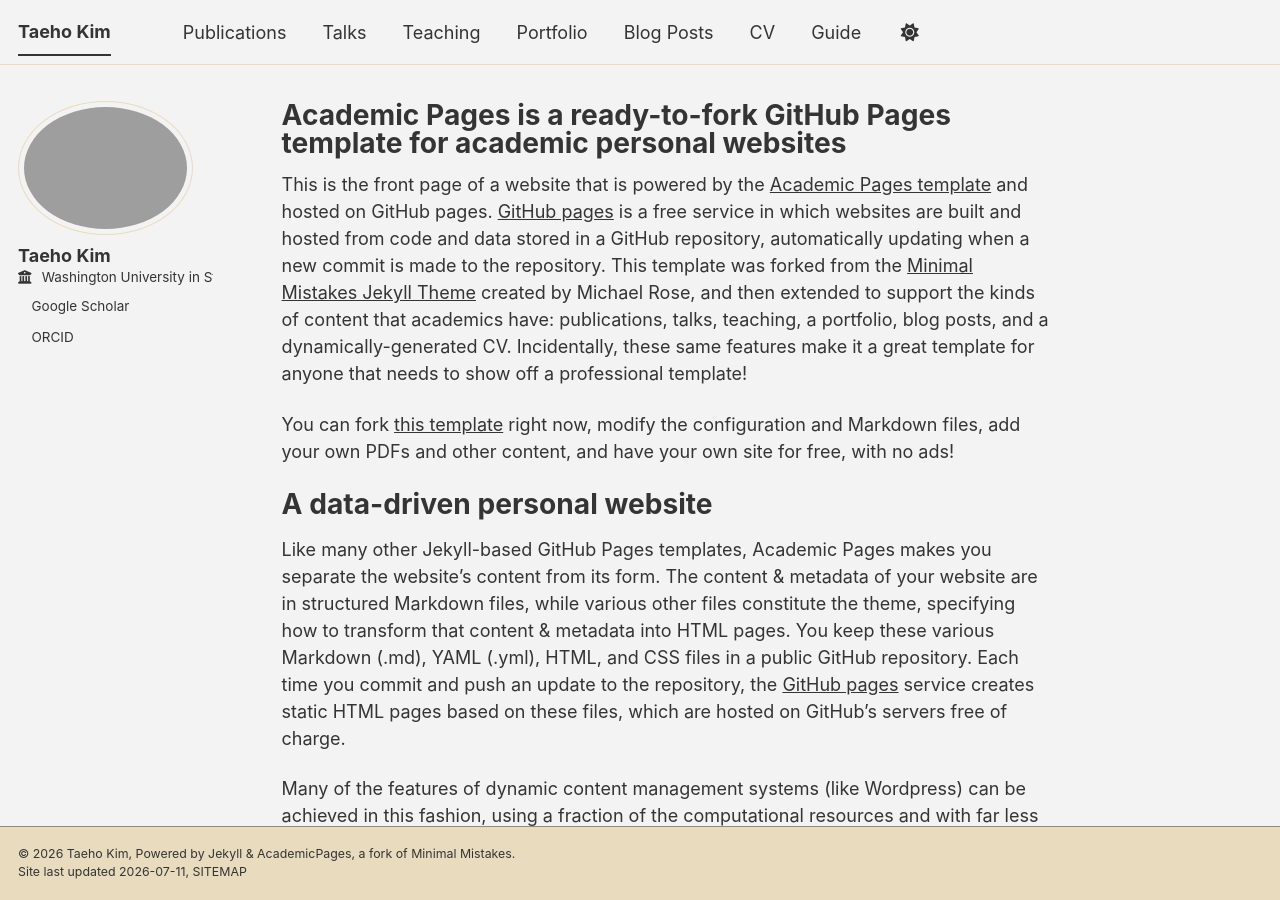
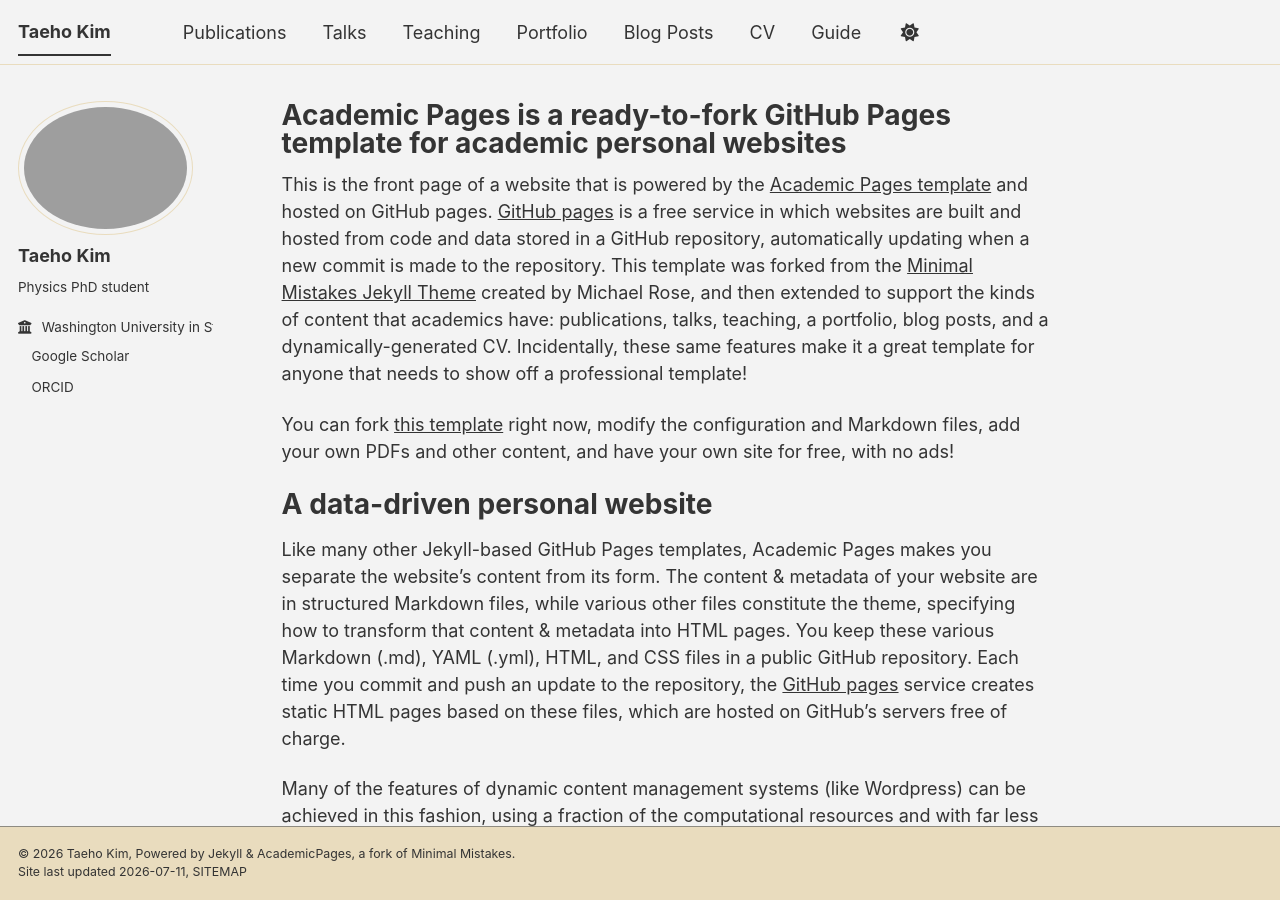
Before and after one commit to tk3411/tk3411.github.io, a Jekyll site: the page built from _pages/about.md, in a window 1280 px wide and 900 px high. Built offline with Jekyll 4.4.1, drawn with Linux system fonts in a browser that asks for light colours; a style sheet for code colours, icons or effects is not loaded.

Commit message:
Update _config.yml

```diff
--- a/_config.yml
+++ b/_config.yml
@@ -26,8 +26,8 @@ author:
   avatar           : "profile.png"
   name             : "Taeho Kim"
   pronouns         : # example: "she/her"
-  #bio              : "Short biography for the left-hand sidebar"
-  #location         : "Earth"
+  bio              : "Physics PhD student"
+  #location         : "St. Louj"
   employer         : "Washington University in St. Louis"
   uri              : # URL
   #email            : "none@example.org"
```
